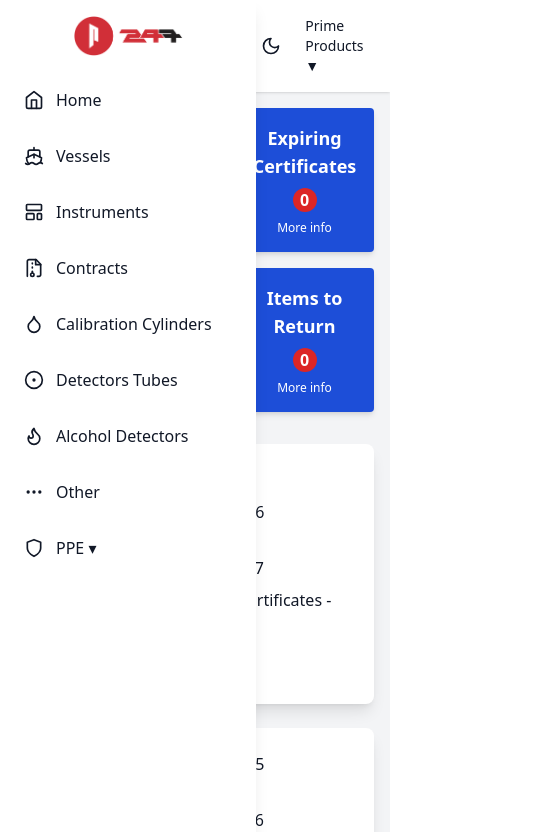
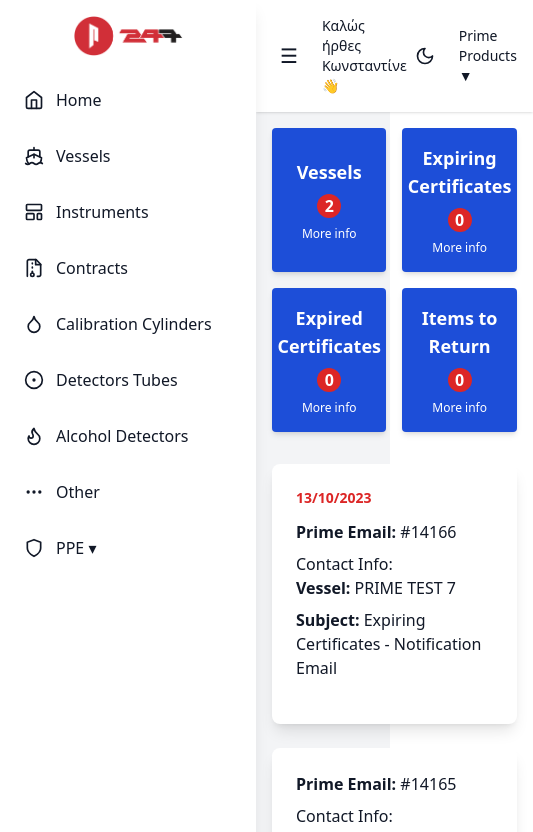
Before and after one commit to ktsouflias/dashboard-mockup, a React (Vite) app: page / in a window 390 px wide. Shown: the top 832 px of the page, 533 px wide, since content can reach past the window. Built offline with nearby package versions, Linux system fonts and the light colour scheme.

Commit message:
Update UI: responsive - mobile&desktop - sidebar&dashboard ΙΙΙ

```diff
--- a/src/App.jsx
+++ b/src/App.jsx
@@ -157,7 +157,7 @@ const App = () => {
         </div>
 
         {/* Main Content */}
-        <div className="flex-1 flex flex-col ml-16 sm:ml-64 transition-all duration-300">
+        <div className={`flex-1 flex flex-col transition-all duration-300 ${sidebarOpen ? 'ml-64' : 'ml-20'}`}>
           {/* Header */}
           <header className="bg-white dark:bg-gray-800 p-4 shadow flex justify-between items-center">
             <div className="flex items-center space-x-4">
```
